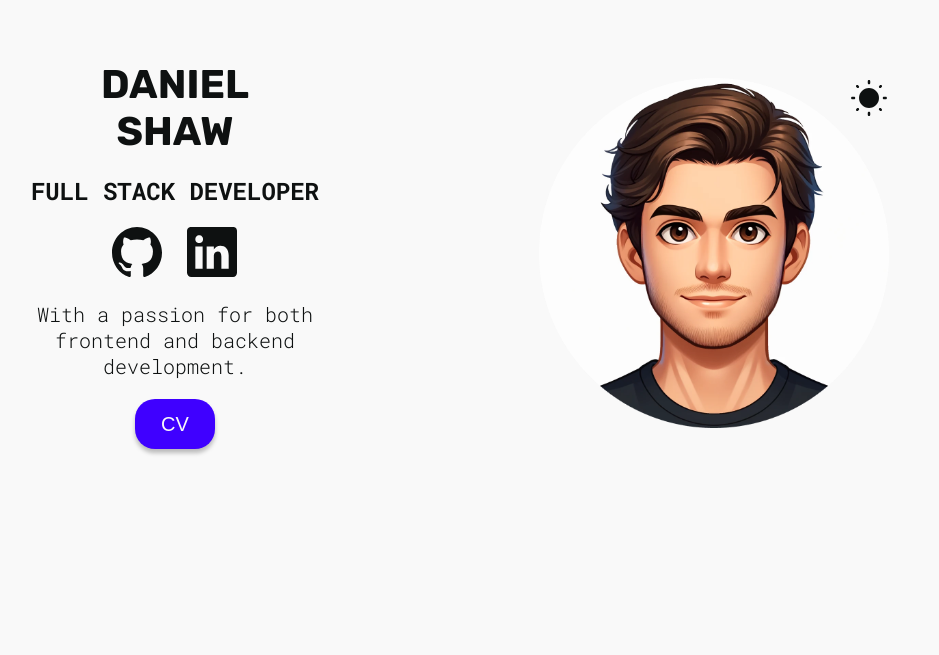
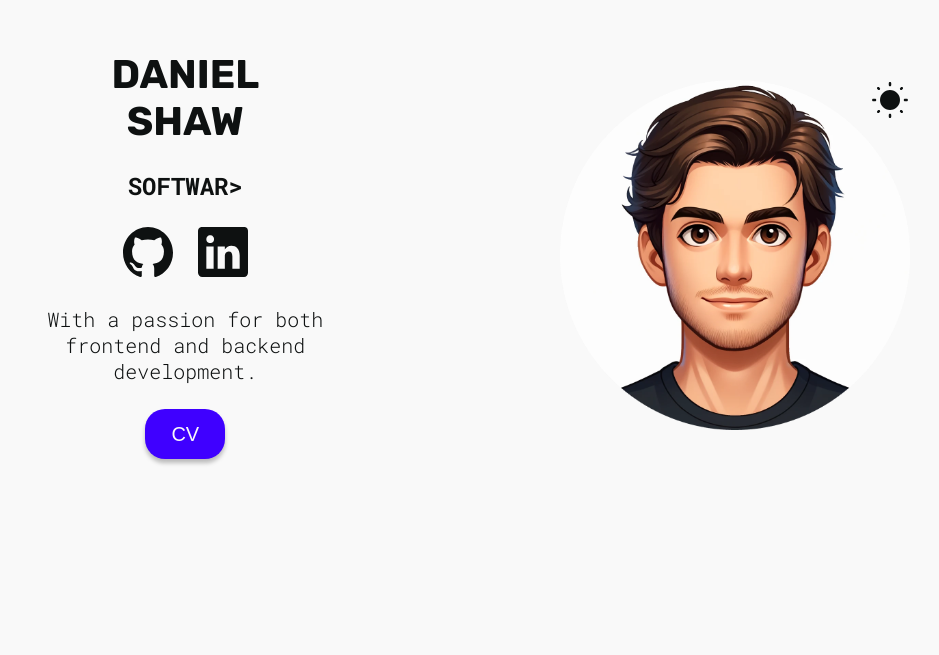
Before and after one commit to DanielShaw98/react-portfolio, a React (Vite) app: page / in a window 1280 px wide. Shown: the part 145-800 px from the top of the page, without its empty margins (180-1119 px from the left). Built offline with nearby package versions, Linux system fonts and the light colour scheme.

Commit message:
Added react-typed

```diff
--- a/index.html
+++ b/index.html
@@ -7,10 +7,11 @@
     <link rel="preconnect" href="https://fonts.googleapis.com">
     <link rel="preconnect" href="https://fonts.gstatic.com" crossorigin>
     <link href="https://fonts.googleapis.com/css2?family=Roboto+Mono:wght@100..700&family=Rubik:wght@300..900&display=swap" rel="stylesheet">
+    <script type="module" src="/src/main.jsx" defer></script>
+    <script src="https://unpkg.com/typed.js@2.1.0/dist/typed.umd.js" defer></script>
     <title>Daniel Shaw</title>
   </head>
   <body>
     <div id="root"></div>
-    <script type="module" src="/src/main.jsx"></script>
   </body>
 </html>
--- a/package.json
+++ b/package.json
@@ -11,7 +11,8 @@
   },
   "dependencies": {
     "react": "^18.2.0",
-    "react-dom": "^18.2.0"
+    "react-dom": "^18.2.0",
+    "react-typed": "^2.0.12"
   },
   "devDependencies": {
     "@types/react": "^18.2.66",
--- a/src/sections/Hero/Hero.jsx
+++ b/src/sections/Hero/Hero.jsx
@@ -1,4 +1,5 @@
 import styles from './HeroStyles.module.css';
+import { ReactTyped } from "react-typed";
 import heroImg from '../../assets/hero-img.png';
 import sun from '../../assets/sun-black.svg';
 import moon from '../../assets/moon-white.svg';
@@ -27,15 +28,26 @@ function Hero() {
           <br />
           Shaw
         </h1>
-        <h2>Full Stack Developer</h2>
-        <span>
+        <h2>{" "}
+          <ReactTyped
+            strings={["Full Stack Developer", "Software Engineer", "Web Developer"]}
+            typeSpeed={80}
+            backSpeed={50}
+            loop
+            backDelay={1500}
+            startDelay={500}
+            cursorChar=">"
+            showCursor={true}
+          />
+        </h2>
+        <div>
           <a href="https://github.com/DanielShaw98" target="_blank">
             <img src={githubIcon} alt="Github icon" />
           </a>
           <a href="https://www.linkedin.com/in/daniel-shaw-ds98/" target="_blank">
             <img src={linkedinIcon} alt="Linkedin icon" />
           </a>
-        </span>
+        </div>
         <p className={styles.description}>With a passion for both frontend and backend development.</p>
         <a href={CV} download>
           <button className="hover">CV</button>
--- a/src/sections/Hero/HeroStyles.module.css
+++ b/src/sections/Hero/HeroStyles.module.css
@@ -11,7 +11,7 @@
     max-width: 300px;
   }
 
-  span {
+  div {
     display: flex;
     gap: 25px;
     justify-content: center;
@@ -77,6 +77,7 @@
   display: flex;
   flex-direction: column;
   gap: 20px;
+  width: 350px;
 }
 
 @media (width >= 800px) {
```
Also changed, not shown: 1 other file (tests, documents, lock files or other folders).
